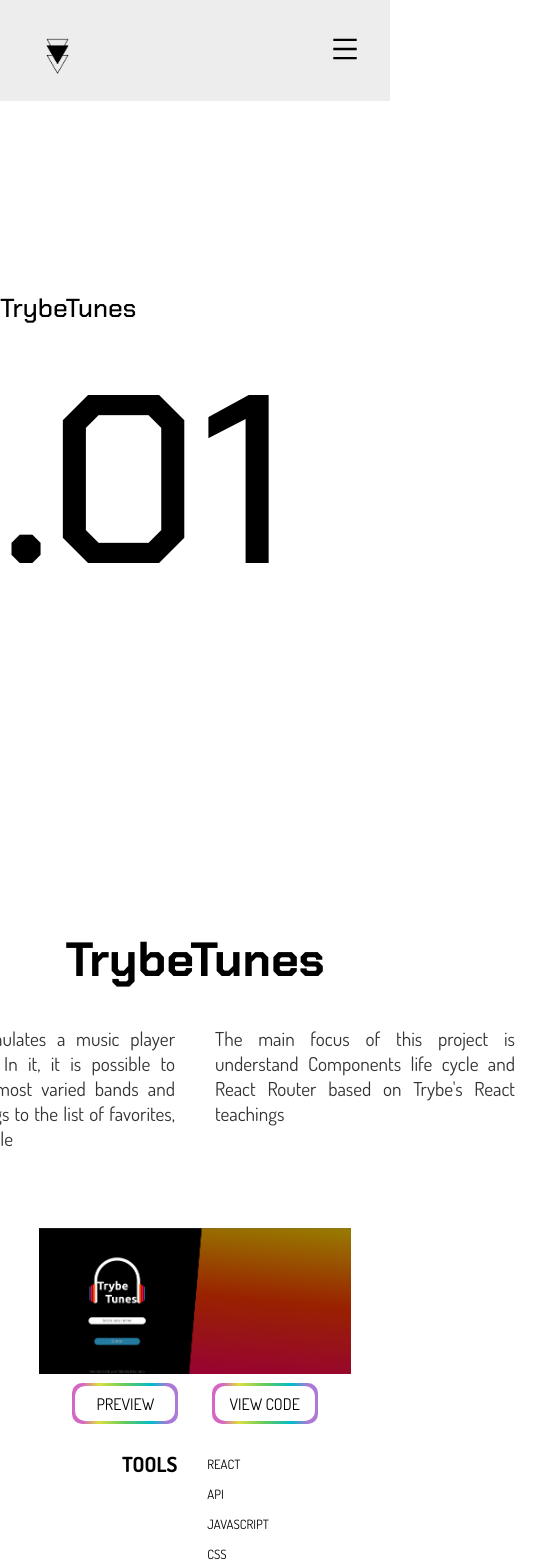
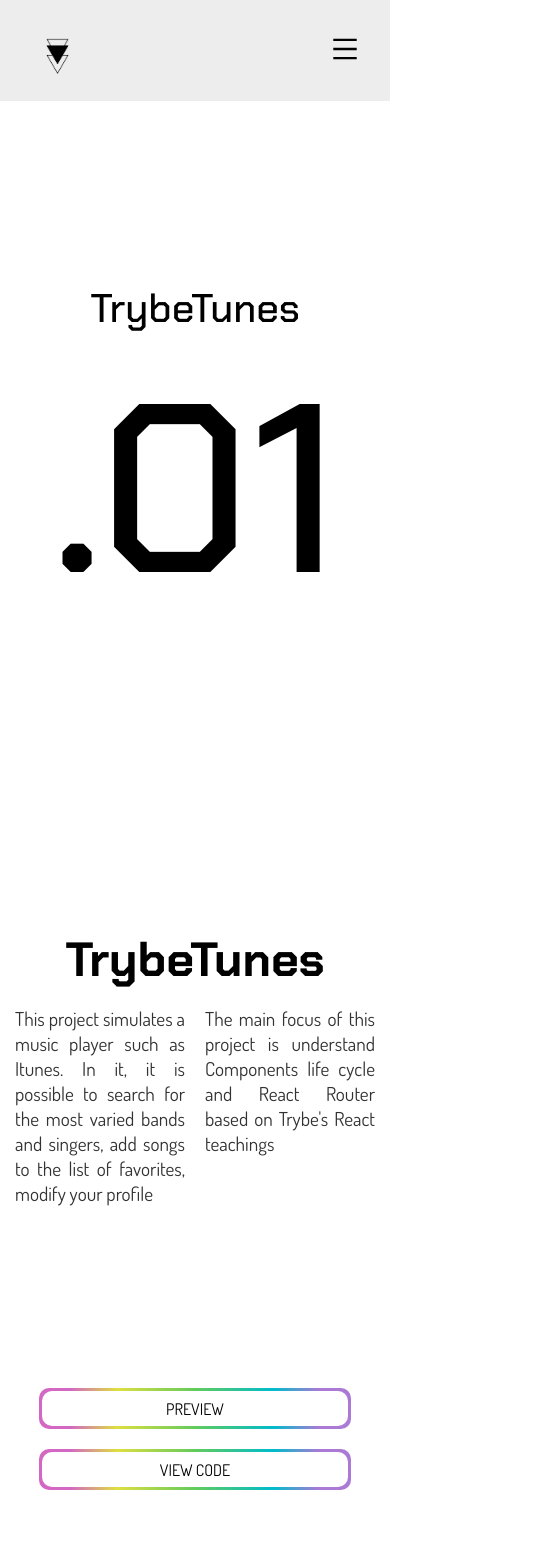
Before and after one commit to MirellaDourado/web-portfolio, a React (Create React App) app: page / in a window 390 px wide. Shown: the top 1568 px of the page, 550 px wide, since content can reach past the window. Built offline with nearby package versions, Linux system fonts and the light colour scheme.

Commit message:
first area - mobile

```diff
--- a/src/components/style.css
+++ b/src/components/style.css
@@ -1,4 +1,6 @@
-/* @import url('https://fonts.googleapis.com/css2?family=Roboto+Mono:ital,wght@0,100;0,200;0,300;0,400;0,500;0,600;0,700;1,100;1,200;1,300;1,400;1,500;1,600;1,700&display=swap');
+@media screen and (min-width: 1024px) {
+ @import url('https://fonts.googleapis.com/css2?family=Roboto+Mono:ital,wght@0,100;0,200;0,300;0,400;0,500;0,600;0,700;1,100;1,200;1,300;1,400;1,500;1,600;1,700&display=swap');
+
 
   * {
     padding: 0;
@@ -59,4 +61,5 @@
     body {
       transform: scale(0.75);
     }
-} */
+  }
+}
--- a/src/style/About.css
+++ b/src/style/About.css
@@ -1,7 +1,7 @@
 @import url('https://fonts.googleapis.com/css2?family=Nunito:ital,wght@0,200;0,300;0,400;0,500;0,600;0,700;0,800;0,900;0,1000;1,200;1,300;1,400;1,500;1,600;1,700;1,800;1,900;1,1000&display=swap');
 
 
-@media screen and (max-width: 915px) {
+@media screen and (min-width: 1024px) {
   .main-about {
     display: flex;
     justify-content: center;
--- a/src/style/FirstArea.css
+++ b/src/style/FirstArea.css
@@ -18,12 +18,13 @@
   color: var( --contrast-color);
 }
 
+@media screen and (min-width: 1024px) {
+
   #triangle {
     top: 20px;
   }
 
   .hero {
-  /* border: 2px red solid; */
     position: relative;
   }
 
@@ -150,6 +151,7 @@
   .project-description:nth-last-of-type(1) img {
     width: 25%;
   }
+}
 
 @media screen and (max-width: 915px) {
   .colored-border a {
@@ -169,4 +171,120 @@
   .hero {
     display: none;
   }
+
+  .project {
+    height: 110vh;
+    display: flex;
+    align-items: center;
+    justify-content: center;
+    font-family: 'Chakra Petch', sans-serif;
   }
+
+  .project h2 {
+    text-align: center;
+  }
+
+  .project h2 span:nth-of-type(1) {
+    font-size: 2em;
+    font-weight: 500;
+  }
+
+  .project h2 span:nth-of-type(2) {
+    font-size: 12em;
+    font-weight: 500;
+    text-align: center;
+    width: 100%;
+  }
+
+  .project-description {
+    height: fit-content;
+    display: flex;
+    flex-direction: column;
+    align-items: center;
+  }
+
+  .project-description .descrip h2 {
+    font-family: 'Chakra Petch', sans-serif;
+    font-size: 3em;
+    text-align: center;
+  }
+
+  .project-description p {
+    margin: 15px;
+    font-family: 'Dosis', sans-serif;
+    font-size: 1.2em;
+    display: flex;
+    gap: 20px;
+  }
+
+  .project-description p span {
+    width: 80%;
+    opacity: 0.8;
+    text-align: justify;
+  }
+
+  .project-description .tools-list {
+    display: flex;
+    font-family: 'Dosis', sans-serif;
+    margin-top: 20px;
+  }
+
+  .project-description .tools-list ul li {
+    font-size: 0.8rem;
+    list-style-type: none;
+    margin-left: 30px;
+    line-height: 30px;
+    text-transform: uppercase;
+  }
+
+  .project-description .tools-list h3 {
+    font-size: 1.3rem;
+    list-style-type: none;
+    margin-left: 30px;
+    line-height: 30px;
+  }
+
+  .descrip {
+    height: 300px;
+  }
+
+  .buttons-div {
+    display: flex;
+    flex-direction: column;
+    margin: 160px 0;
+    width: 80%;
+    height: 50px;
+    gap: 20px;
+  }
+
+  .colored-border a {
+    border-radius: 10px;
+    width: 100%;
+    height: 35px;
+    display: flex;
+    align-items: center;
+    justify-content: center;
+    background-color: var(--page-background);
+    color: inherit;
+    text-decoration: none;
+    font-family: 'Dosis', sans-serif;
+    text-transform: uppercase;
+  }
+
+  .colored-border {
+    padding: 3px;
+    background: linear-gradient(to right, #d367c1 10%,#dedf40 25%,#62cb5c 50%,#00bbcb 75%,#ab79d6 90%);
+    position: relative;
+    border-radius: 10px;
+    transition: transform 2s;
+  }
+
+  .project-description img {
+    display: none;
+  }
+
+  .project-description:nth-last-of-type(1) img {
+    display: none;
+  }
+
+}
```
Lines whose indentation alone changed are shown as unchanged.
